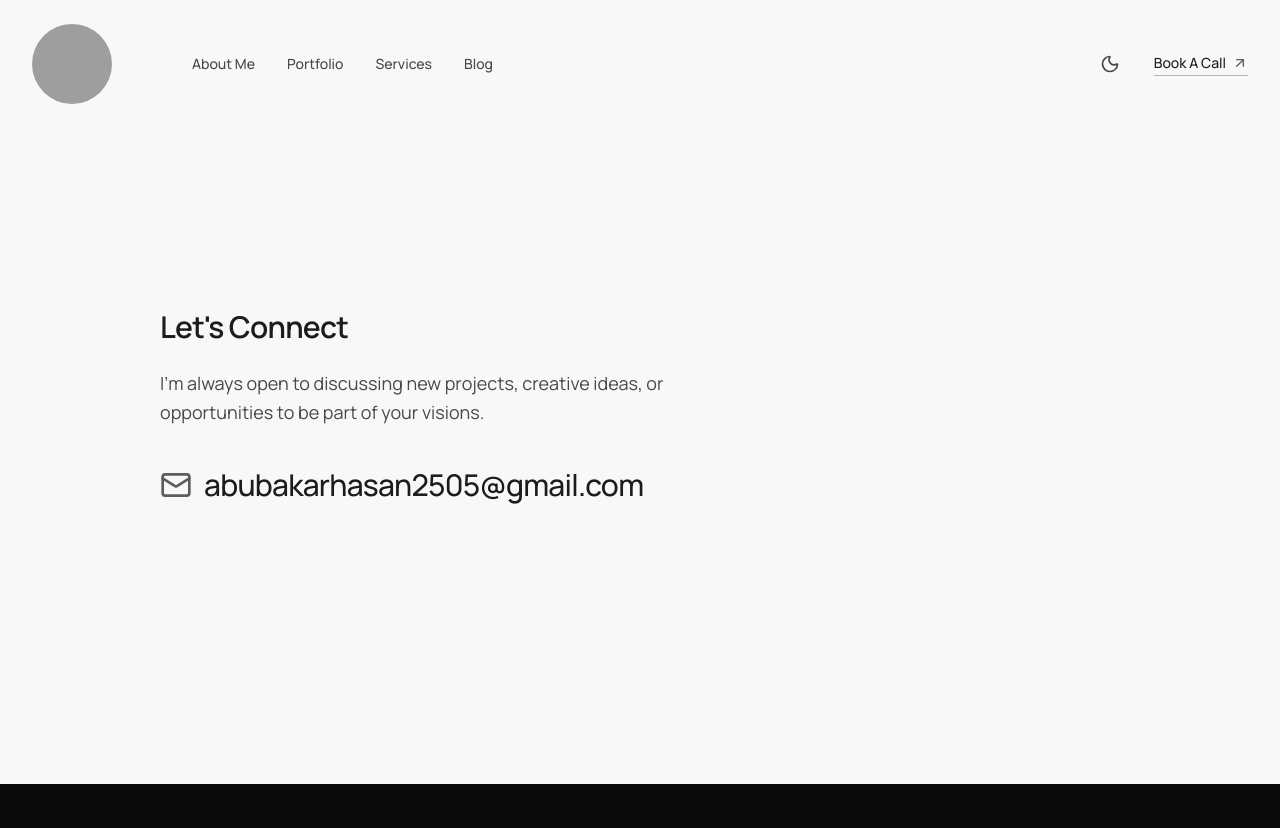
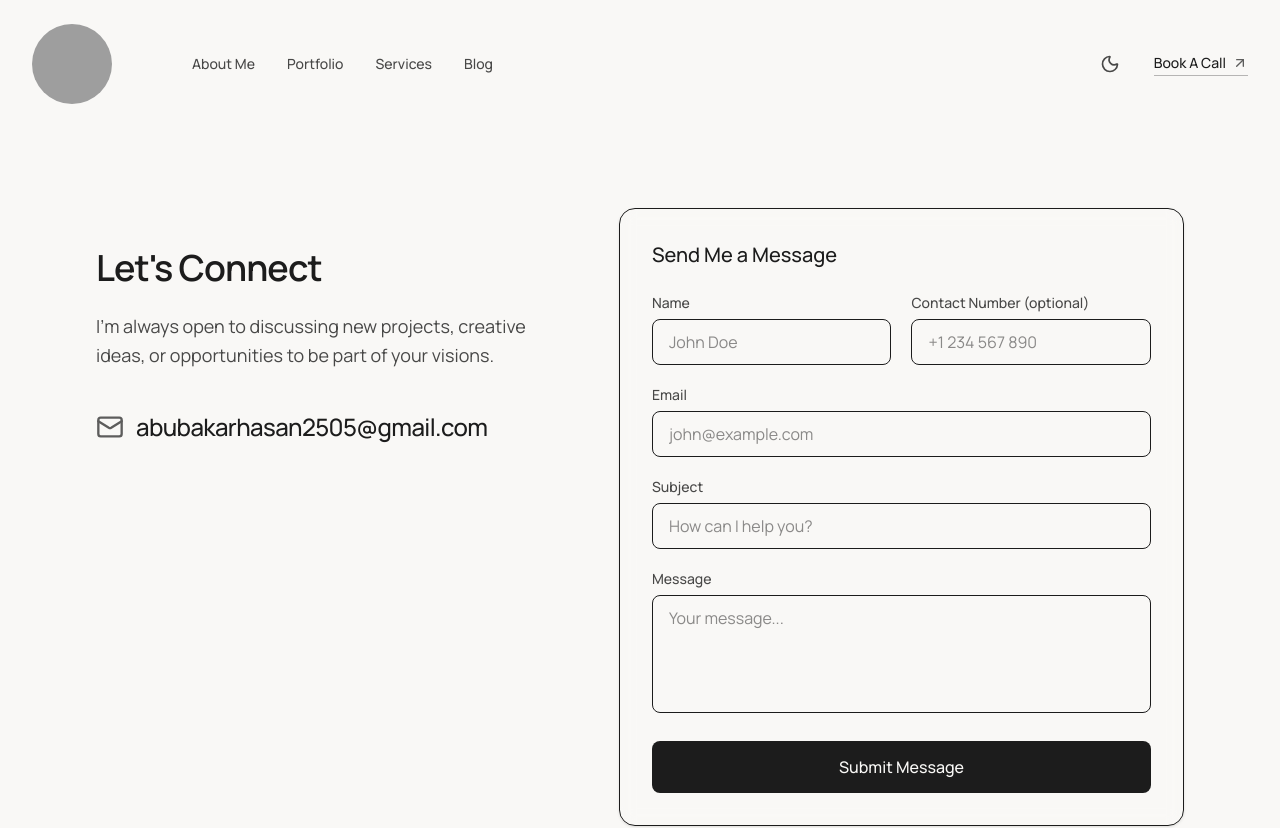
Before and after one commit to abu-bakar-hasan/nextjs_portfolio_-1, a Next.js app: page /contact in a window 1280 px wide. Shown: the top 828 px of the page. Built offline with nearby package versions, Linux system fonts and the light colour scheme; grey boxes are pictures that could not be loaded.

Commit message:
Added form integration

```diff
--- a/app/contact/page.tsx
+++ b/app/contact/page.tsx
@@ -1,21 +1,136 @@
+"use client";
+
+import { useState } from "react";
 import { Mail } from "lucide-react";
 
 export default function Contact() {
+  const [result, setResult] = useState("");
+
+  const onSubmit = async (event: React.FormEvent<HTMLFormElement>) => {
+    event.preventDefault();
+    setResult("Sending...");
+    const formData = new FormData(event.currentTarget);
+    formData.append("access_key", "4b0ceb2e-5449-4b8f-b71a-45255fd93fbd");
+
+    try {
+      const response = await fetch("https://api.web3forms.com/submit", {
+        method: "POST",
+        body: formData,
+      });
+
+      const data = await response.json();
+      if (data.success) {
+        setResult("Form Submitted Successfully!");
+        (event.target as HTMLFormElement).reset();
+        setTimeout(() => setResult(""), 5000);
+      } else {
+        console.log("Error", data);
+        setResult(data.message || "Something went wrong.");
+      }
+    } catch (error) {
+      console.log("Error", error);
+      setResult("An error occurred while submitting.");
+    }
+  };
+
   return (
-    <div className="w-full max-w-5xl mx-auto px-8 py-12 flex flex-col items-start min-h-[70vh] justify-center">
-      <div className="max-w-xl w-full">
-        <h1 className="text-3xl font-semibold tracking-tight mb-6">Let's Connect</h1>
+    <div className="w-full max-w-6xl mx-auto px-8 py-12 sm:py-20 flex flex-col md:flex-row gap-12 sm:gap-16 min-h-[70vh] justify-between">
+      {/* Left Area: Text & Email */}
+      <div className="max-w-xl w-full md:w-[45%] flex flex-col pt-4 sm:pt-10">
+        <h1 className="text-3xl sm:text-4xl font-semibold tracking-tight mb-6">Let's Connect</h1>
         <p className="text-foreground/80 mb-10 leading-relaxed text-lg">
           I'm always open to discussing new projects, creative ideas, or opportunities to be part of your visions.
         </p>
 
         <a
           href="mailto:abubakarhasan2505@gmail.com"
-          className="group inline-flex items-center gap-3 text-lg sm:text-2xl md:text-3xl font-medium tracking-tight text-foreground hover:opacity-70 transition-opacity"
+          className="group inline-flex items-center gap-3 text-lg sm:text-xl md:text-2xl font-medium tracking-tight text-foreground hover:opacity-70 transition-opacity"
         >
-          <Mail className="w-6 h-6 sm:w-8 sm:h-8 opacity-70 group-hover:opacity-100 flex-shrink-0" />
+          <Mail className="w-6 h-6 sm:w-7 sm:h-7 opacity-70 group-hover:opacity-100 flex-shrink-0" />
           <span className="break-all">abubakarhasan2505@gmail.com</span>
         </a>
+      </div>
+
+      {/* Right Area: Form */}
+      <div className="w-full md:w-[55%] border border-border/60 rounded-2xl p-6 sm:p-8 bg-card/30 backdrop-blur-sm shadow-sm">
+        <h2 className="text-xl font-medium mb-6">Send Me a Message</h2>
+        <form onSubmit={onSubmit} className="flex flex-col gap-5">
+          <div className="flex flex-col sm:flex-row gap-5">
+            <div className="flex flex-col gap-1.5 flex-1">
+              <label htmlFor="name" className="text-sm font-medium text-foreground/80">Name</label>
+              <input
+                type="text"
+                name="name"
+                id="name"
+                required
+                className="w-full px-4 py-2.5 rounded-lg border border-border/80 bg-background/50 focus:bg-background focus:outline-none focus:ring-2 focus:ring-foreground/20 transition-all"
+                placeholder="John Doe"
+              />
+            </div>
+            <div className="flex flex-col gap-1.5 flex-1">
+              <label htmlFor="phone" className="text-sm font-medium text-foreground/80">Contact Number (optional)</label>
+              <input
+                type="tel"
+                name="phone"
+                id="phone"
+                className="w-full px-4 py-2.5 rounded-lg border border-border/80 bg-background/50 focus:bg-background focus:outline-none focus:ring-2 focus:ring-foreground/20 transition-all"
+                placeholder="+1 234 567 890"
+              />
+            </div>
+          </div>
+
+          <div className="flex flex-col gap-1.5">
+            <label htmlFor="email" className="text-sm font-medium text-foreground/80">Email</label>
+            <input
+              type="email"
+              name="email"
+              id="email"
+              required
+              className="w-full px-4 py-2.5 rounded-lg border border-border/80 bg-background/50 focus:bg-background focus:outline-none focus:ring-2 focus:ring-foreground/20 transition-all"
+              placeholder="john@example.com"
+            />
+          </div>
+
+          <div className="flex flex-col gap-1.5">
+            <label htmlFor="subject" className="text-sm font-medium text-foreground/80">Subject</label>
+            <input
+              type="text"
+              name="subject"
+              id="subject"
+              required
+              className="w-full px-4 py-2.5 rounded-lg border border-border/80 bg-background/50 focus:bg-background focus:outline-none focus:ring-2 focus:ring-foreground/20 transition-all"
+              placeholder="How can I help you?"
+            />
+          </div>
+
+          <div className="flex flex-col gap-1.5">
+            <label htmlFor="message" className="text-sm font-medium text-foreground/80">Message</label>
+            <textarea
+              name="message"
+              id="message"
+              required
+              rows={4}
+              className="w-full px-4 py-2.5 rounded-lg border border-border/80 bg-background/50 focus:bg-background focus:outline-none focus:ring-2 focus:ring-foreground/20 transition-all resize-none"
+              placeholder="Your message..."
+            ></textarea>
+          </div>
+
+          <button
+            type="submit"
+            disabled={result === "Sending..."}
+            className="mt-2 w-full px-4 py-3 bg-foreground text-background font-medium rounded-lg hover:opacity-90 transition-opacity disabled:opacity-70 flex justify-center items-center h-[52px]"
+          >
+            {result === "Sending..." ? (
+              <span className="w-5 h-5 border-2 border-background/30 border-t-background rounded-full animate-spin"></span>
+            ) : "Submit Message"}
+          </button>
+
+          {result && result !== "Sending..." && (
+            <p className={`text-sm mt-1 text-center font-medium ${result.includes('Success') ? 'text-green-600 dark:text-green-500' : 'text-red-600 dark:text-red-500'}`}>
+              {result}
+            </p>
+          )}
+        </form>
       </div>
     </div>
   );
```
